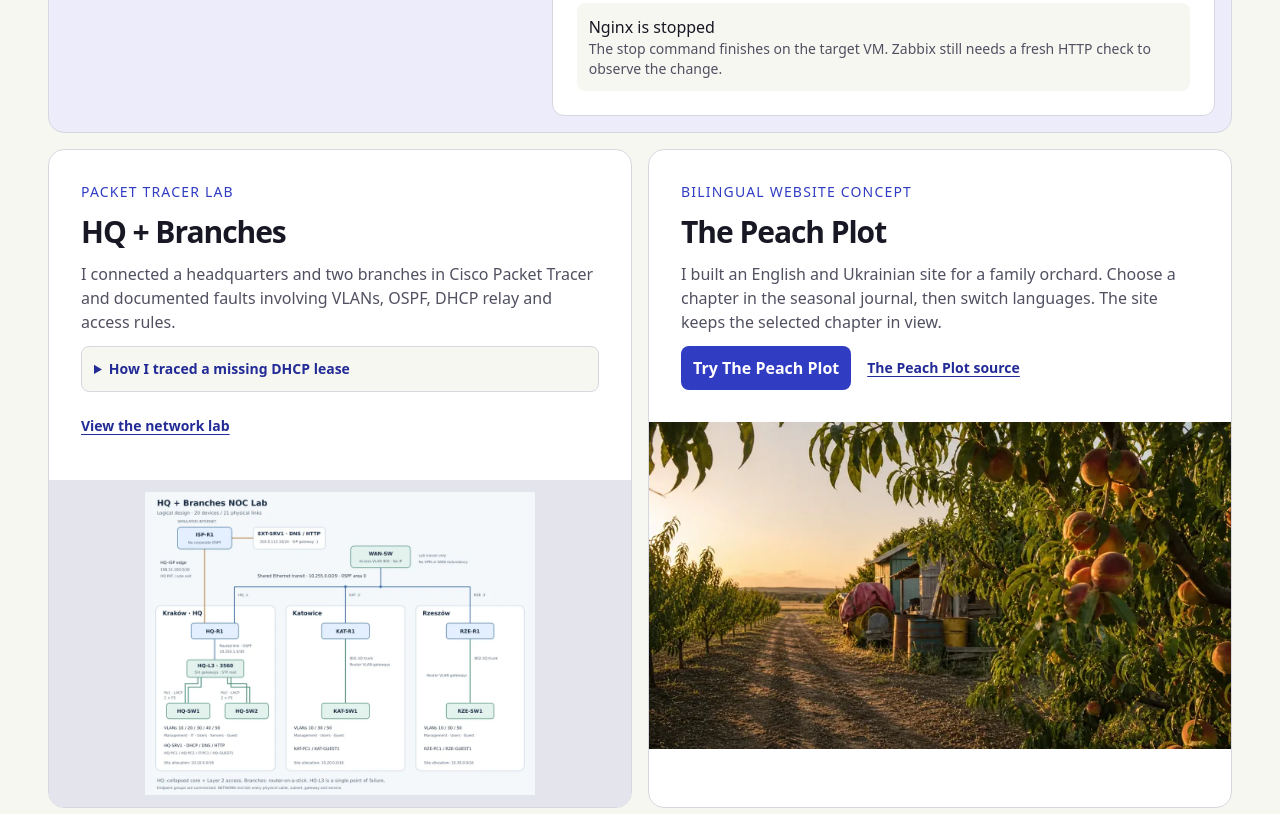
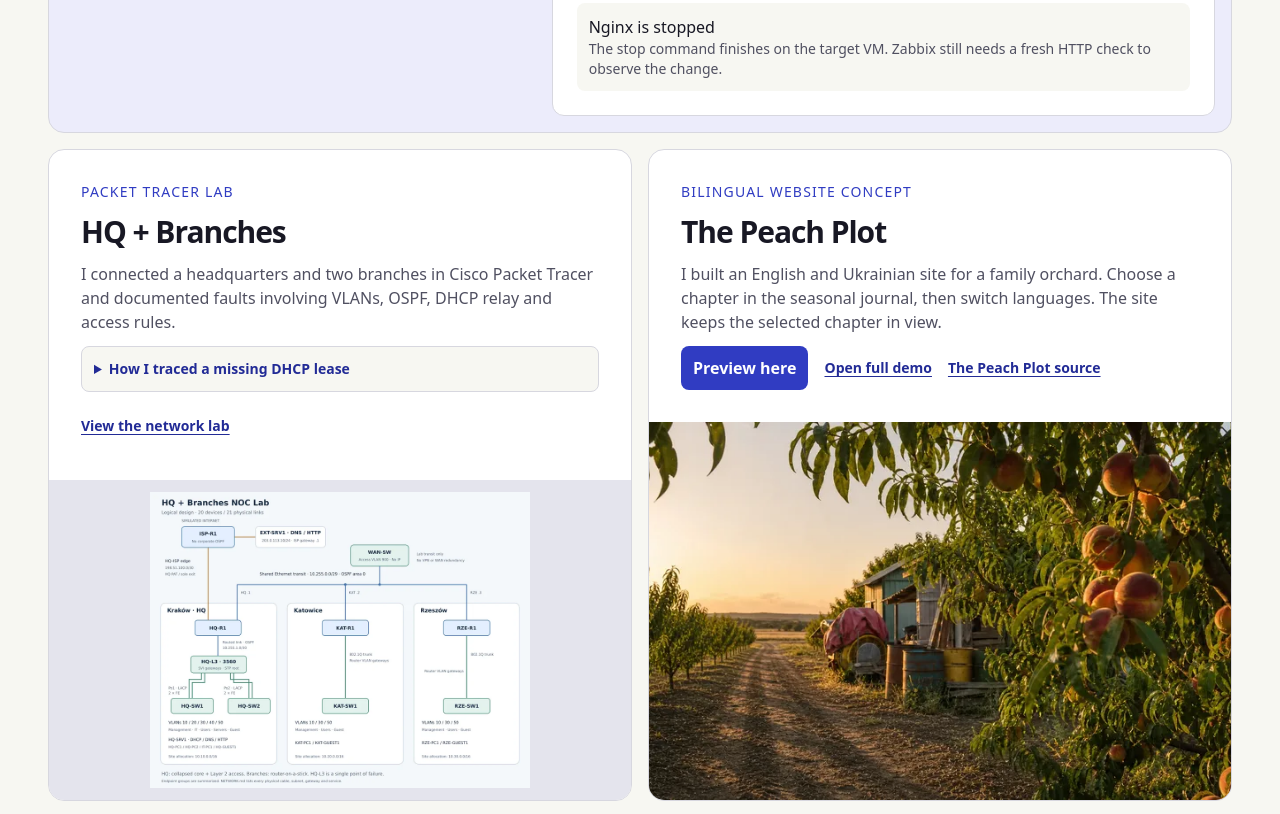
Before and after one commit to SpyderOrb/portfolio, a plain HTML site: page index.html in a window 1280 px wide. Shown: the part 1844-2658 px from the top of the page. Drawn offline with Linux system fonts and the light colour scheme.

Commit message:
Embed an interactive preview in The Peach Plot card

```diff
--- a/index.html
+++ b/index.html
@@ -93,7 +93,7 @@
           </div>
         </article>
 
-        <article class="project" aria-labelledby="hq-title">
+        <article class="project project--visual" aria-labelledby="hq-title">
           <div class="project-copy">
             <p class="eyebrow caption-1">Packet Tracer lab</p>
             <h3 class="heading-4" id="hq-title">HQ + Branches</h3>
@@ -105,20 +105,28 @@
             </details>
             <a class="text-link button-sm" href="https://github.com/SpyderOrb/packettracer-big-proj">View the network lab</a>
           </div>
-          <img class="project-image topology" src="assets/hq-topology.webp" alt="Logical topology for the headquarters, two branches and shared WAN." loading="lazy" width="920" height="716">
+          <div class="project-visual">
+            <img class="topology" src="assets/hq-topology.webp" alt="Logical topology for the headquarters, two branches and shared WAN." loading="lazy" width="920" height="716">
+          </div>
         </article>
 
-        <article class="project" aria-labelledby="orchard-title">
+        <article class="project project--visual" aria-labelledby="orchard-title">
           <div class="project-copy">
             <p class="eyebrow caption-1">Bilingual website concept</p>
             <h3 class="heading-4" id="orchard-title">The Peach Plot</h3>
             <p class="body-3">I built an English and Ukrainian site for a family orchard. Choose a chapter in the seasonal journal, then switch languages. The site keeps the selected chapter in view.</p>
             <div class="project-links">
-              <a class="primary button-md" href="demos/peach.html">Try The Peach Plot</a>
+              <button class="primary button-md orchard-preview-toggle" type="button" aria-controls="orchard-preview" aria-expanded="false" hidden>Preview here</button>
+              <a class="text-link button-sm" href="demos/peach.html">Open full demo</a>
               <a class="text-link button-sm" href="https://github.com/SpyderOrb/peach-orchard-website">The Peach Plot source</a>
             </div>
           </div>
-          <img class="project-image orchard" src="assets/peach-plot.webp" alt="Illustrative photograph from The Peach Plot project." loading="lazy" width="760" height="427">
+          <div class="project-visual orchard-preview" id="orchard-preview">
+            <img class="orchard-cover" src="assets/peach-plot.webp" alt="A path through the peach orchard at sunset." loading="lazy" width="760" height="427">
+            <template>
+              <iframe src="demos/peach-plot/index.html" title="The Peach Plot interactive website" allow="autoplay"></iframe>
+            </template>
+          </div>
         </article>
 
         <article class="project compact" aria-labelledby="music-title">
--- a/site.js
+++ b/site.js
@@ -1,3 +1,24 @@
+const orchardPreview = document.querySelector("#orchard-preview");
+const orchardToggle = document.querySelector(".orchard-preview-toggle");
+const orchardCover = orchardPreview.querySelector(".orchard-cover");
+const orchardFrame = orchardPreview.querySelector("template");
+
+orchardToggle.hidden = false;
+orchardToggle.addEventListener("click", () => {
+  const opening = orchardToggle.getAttribute("aria-expanded") === "false";
+
+  if (opening) {
+    orchardPreview.append(orchardFrame.content.cloneNode(true));
+  } else {
+    orchardPreview.querySelector("iframe").remove();
+  }
+
+  orchardPreview.toggleAttribute("data-active", opening);
+  orchardCover.hidden = opening;
+  orchardToggle.setAttribute("aria-expanded", String(opening));
+  orchardToggle.textContent = opening ? "Close preview" : "Preview here";
+});
+
 const incident = document.querySelector("#incident");
 const steps = [...incident.querySelectorAll("[data-step]")];
 const signal = incident.querySelector(".signal");
--- a/styles.css
+++ b/styles.css
@@ -153,15 +153,28 @@ nav a:hover, nav a[aria-current] { background: var(--panel); color: var(--blue-d
   grid-template-columns: minmax(0, .7fr) minmax(0, 1fr);
   background: var(--panel);
 }
-.project-image {
+.project--visual {
+  display: grid;
+  grid-template-rows: auto minmax(0, 1fr);
+}
+.orchard-preview-toggle { border: 0; cursor: pointer; }
+.project-visual {
+  position: relative;
+  min-block-size: 20rem;
+  background: #e4e4ed;
+}
+.orchard-preview[data-active] { min-block-size: 26rem; }
+.project-visual > img,
+.project-visual > iframe {
+  display: block;
+  position: absolute;
+  inset: 0;
   width: 100%;
-  height: auto;
-  aspect-ratio: 16 / 9;
-  background: #e4e4ed;
-  object-fit: cover;
+  height: 100%;
 }
 .topology { object-fit: contain; padding: 12px; }
-.orchard { object-position: center 45%; }
+.orchard-cover { object-fit: cover; object-position: center 45%; }
+.orchard-preview iframe { border: 0; }
 
 .walkthrough {
   display: grid;
@@ -261,6 +274,7 @@ nav a:hover, nav a[aria-current] { background: var(--panel); color: var(--blue-d
   .heading-4 { font-size: 1.5rem; line-height: 2rem; }
   .section { padding-block: 48px; }
   .work-grid, .direction, .principles { grid-template-columns: minmax(0, 1fr); }
+  .project-visual { min-block-size: 12rem; }
   .project-copy { padding: 24px; }
   .walkthrough { padding: 12px; }
   .steps { grid-template-columns: repeat(2, minmax(0, 1fr)); }
```
